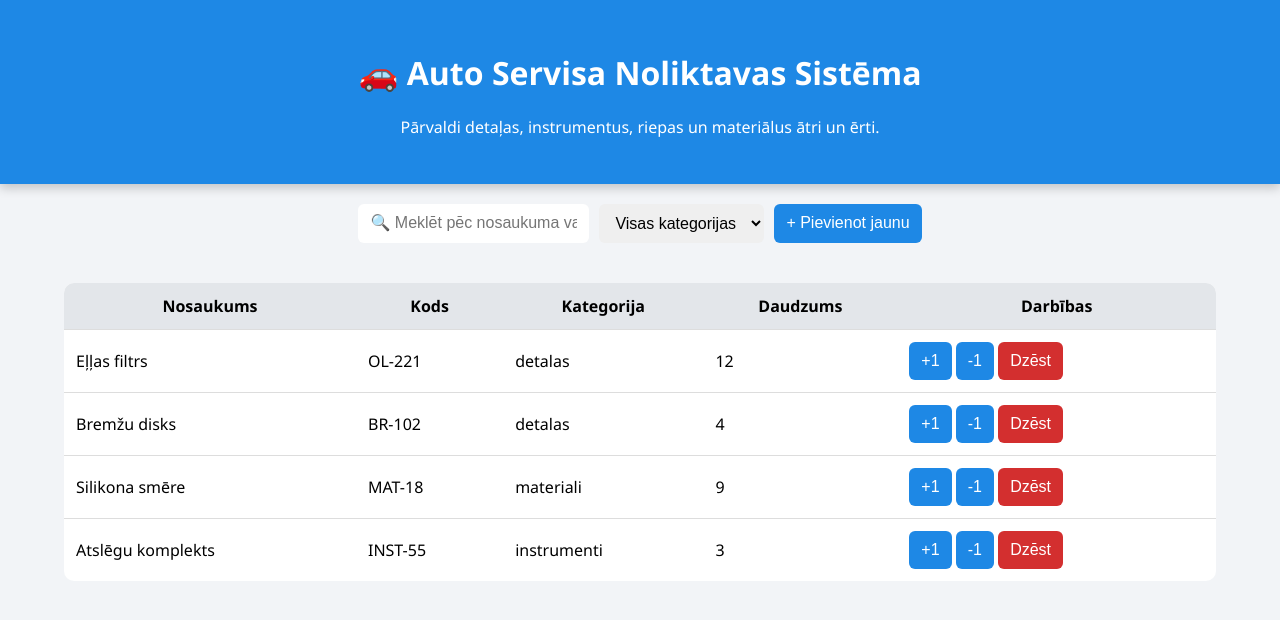
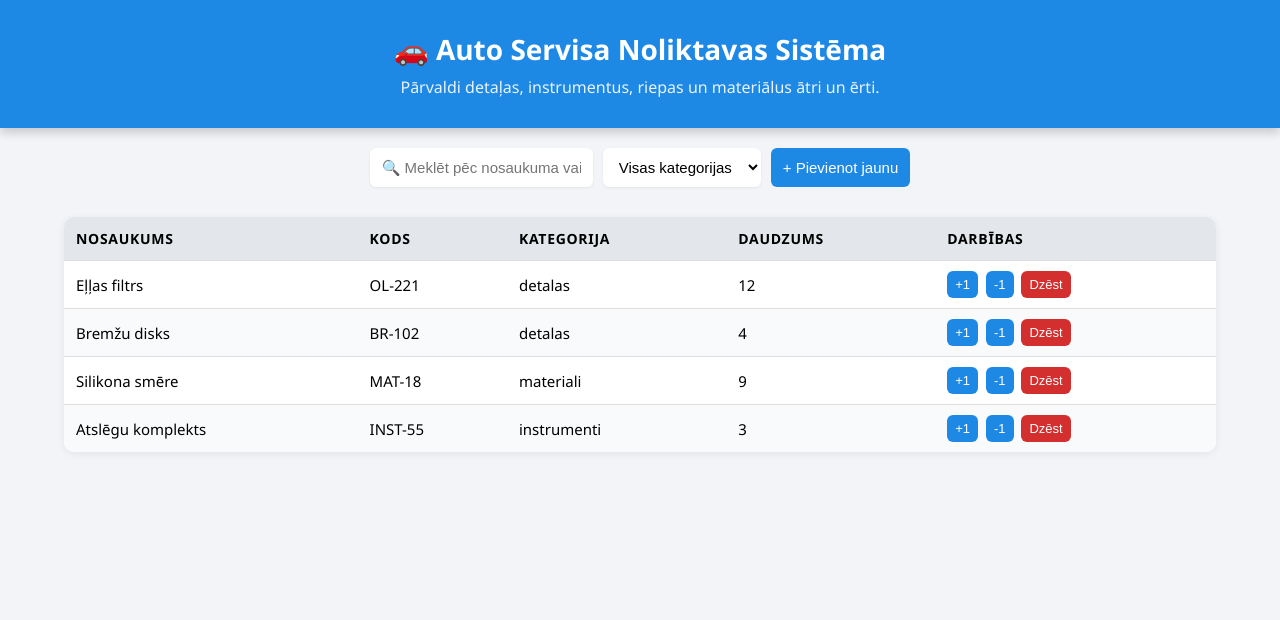
Before and after one commit to Deduska-ded/AutoService-Inventory, a plain HTML site: page index.html in a window 1280 px wide. Drawn offline with Linux system fonts and the light colour scheme.

Commit message:
Update style.css

```diff
--- a/style.css
+++ b/style.css
@@ -1,20 +1,34 @@
+/* Pamatmuzika visam lapam */
 body {
-    font-family: 'Segoe UI', sans-serif;
+    font-family: 'Segoe UI', system-ui, sans-serif;
     margin: 0;
     padding: 0;
     background: #f2f4f7;
 }
 
+/* Galvene */
 header {
     background: #1e88e5;
-    padding: 30px;
+    padding: 30px 15px;
     color: white;
     text-align: center;
     box-shadow: 0 4px 10px #0003;
 }
 
+header h1 {
+    margin: 0 0 8px 0;
+    font-size: 28px;
+}
+
+header p {
+    margin: 0;
+    opacity: 0.9;
+}
+
+/* Vadības josla (meklēšana + filtrs + poga) */
 .controls {
     display: flex;
+    flex-wrap: wrap;
     gap: 10px;
     padding: 20px;
     justify-content: center;
@@ -24,49 +38,91 @@ input, select, button {
     padding: 10px 12px;
     border-radius: 6px;
     border: none;
-    font-size: 16px;
+    font-size: 15px;
 }
 
+/* Teksta ievades lauki */
+input, select {
+    background: white;
+    box-shadow: 0 1px 3px #0001;
+}
+
+/* Pogas */
 button {
     background: #1e88e5;
     color: white;
     cursor: pointer;
     transition: 0.2s;
+    font-weight: 500;
 }
 
 button:hover {
     background: #1565c0;
 }
 
+/* Tabula */
 table {
     width: 90%;
-    margin: 20px auto;
+    margin: 10px auto 30px auto;
     border-collapse: collapse;
     background: white;
     border-radius: 10px;
     overflow: hidden;
+    box-shadow: 0 2px 8px #0001;
 }
 
 th {
     background: #e3e6ea;
     padding: 12px;
+    text-align: left;
+    font-size: 14px;
+    text-transform: uppercase;
+    letter-spacing: 0.05em;
 }
 
 td {
-    padding: 12px;
+    padding: 10px 12px;
     border-top: 1px solid #ddd;
+    font-size: 15px;
 }
 
-/* Modal */
+/* Kārtas pārmaiņas rindām */
+tbody tr:nth-child(even) {
+    background: #f9fafb;
+}
+
+/* Pogas tabulā */
+td button {
+    margin-right: 4px;
+    padding: 6px 8px;
+    font-size: 13px;
+}
+
+td button:last-child {
+    margin-right: 0;
+}
+
+/* Dzēšanas poga sarkanā */
+td button[style*="d32f2f"] {
+    background: #d32f2f;
+}
+
+td button[style*="d32f2f"]:hover {
+    background: #b71c1c;
+}
+
+/* Modal logs */
 .modal {
     position: fixed;
-    top: 0; left: 0;
+    top: 0;
+    left: 0;
     width: 100%;
     height: 100%;
     background: #0004;
     display: flex;
     align-items: center;
     justify-content: center;
+    z-index: 10;
 }
 
 .modal.hidden {
@@ -75,19 +131,57 @@ td {
 
 .modal-content {
     background: white;
-    padding: 25px;
+    padding: 25px 20px;
     width: 350px;
     border-radius: 10px;
     display: flex;
     flex-direction: column;
-    gap: 12px;
+    gap: 10px;
+    box-shadow: 0 4px 12px #0003;
 }
 
+.modal-content h2 {
+    margin: 0 0 5px 0;
+    font-size: 20px;
+}
+
+/* Ievades lauki modal logā */
+.modal-content input,
+.modal-content select {
+    width: 100%;
+}
+
+/* Modal pogas */
 .modal-buttons {
     display: flex;
     justify-content: space-between;
+    margin-top: 10px;
 }
 
 .cancel {
     background: #777;
 }
+
+.cancel:hover {
+    background: #555;
+}
+
+/* Responsivitāte telefonam */
+@media (max-width: 600px) {
+    header h1 {
+        font-size: 22px;
+    }
+
+    table {
+        width: 98%;
+    }
+
+    .controls {
+        flex-direction: column;
+        align-items: stretch;
+    }
+
+    .controls > * {
+        width: 100%;
+    }
+}
```
